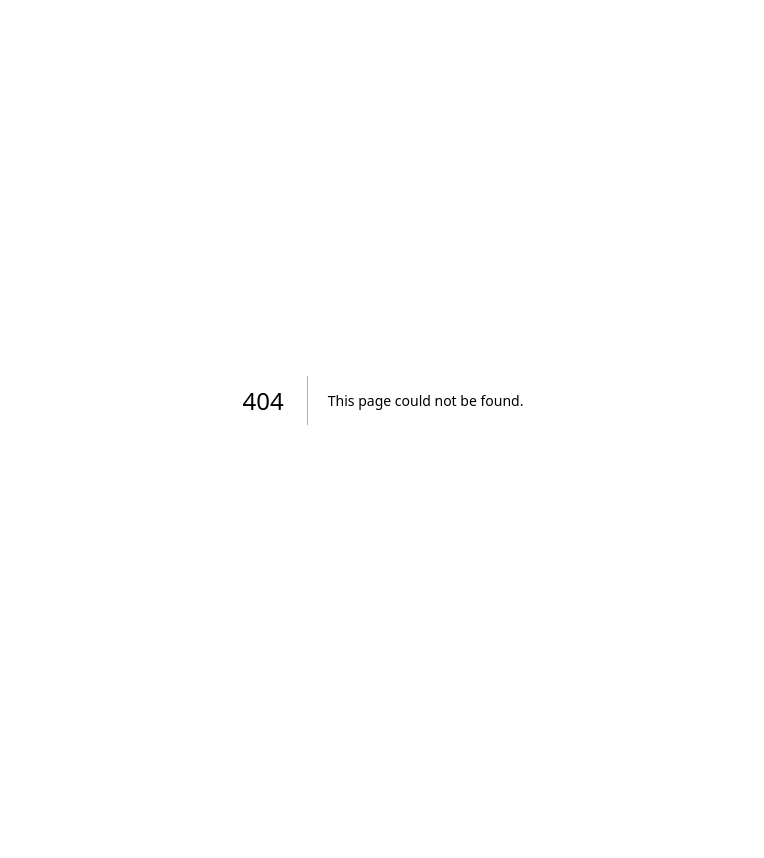
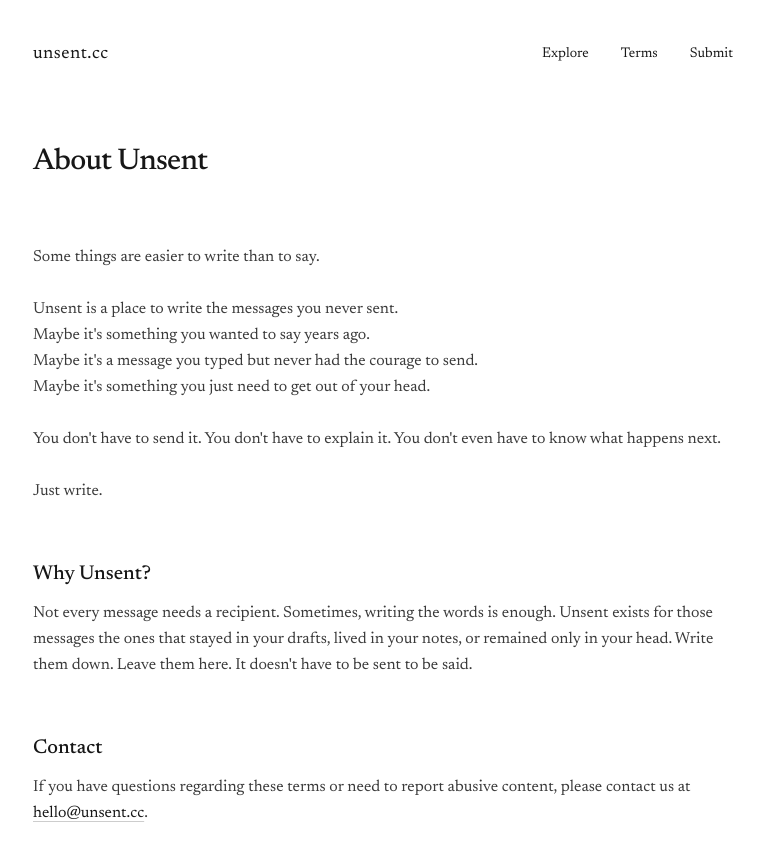
Before and after one commit to byanrkh/unsent.cc, a Next.js app: page /about in a window 1280 px wide. Before the commit this address had no page. Shown: the top 858 px of the page, without its empty margins (257-1021 px from the left). Before the commit the page ends 800 px from the top, so only its background shows below. Built offline with nearby package versions, Linux system fonts and the light colour scheme; a web font is replaced by a local one.

Commit message:
Unsent: shareable link

```diff
--- /dev/null
+++ b/app/(root)/about/page.tsx
@@ -0,0 +1,100 @@
+import type { Metadata } from "next";
+import Container from "@/components/Container";
+import Link from "next/link";
+
+const PAGE_TITLE = "About Unsent";
+const PAGE_DESCRIPTION =
+  "Terms of Service for unsent.cc — how anonymous submissions, content moderation, data storage, and your rights as a user work on the platform.";
+
+export const metadata: Metadata = {
+  title: PAGE_TITLE,
+  description: PAGE_DESCRIPTION,
+  alternates: {
+    canonical: "/terms",
+  },
+  openGraph: {
+    title: PAGE_TITLE,
+    description: PAGE_DESCRIPTION,
+    url: "/terms",
+  },
+  twitter: {
+    title: PAGE_TITLE,
+    description: PAGE_DESCRIPTION,
+  },
+};
+
+function renderListItem(item: string) {
+  const separatorIndex = item.indexOf(": ");
+  if (separatorIndex === -1) return item;
+
+  const lead = item.slice(0, separatorIndex);
+  const rest = item.slice(separatorIndex + 2);
+
+  return (
+    <>
+      <strong className="font-medium text-[#171717]">{lead}:</strong> {rest}
+    </>
+  );
+}
+
+export default function Page() {
+  return (
+    <Container>
+      <article className="pb-16 sm:pb-24">
+        <header className="mb-12 sm:mb-16">
+          <h1 className="text-2xl font-medium tracking-tight text-[#171717] sm:text-3xl">
+            {PAGE_TITLE}
+          </h1>
+        </header>
+
+        <p className="text-[15px] leading-relaxed text-[#3a3a3a] sm:text-base">
+          Some things are easier to write than to say.
+          <br />
+          <br />
+          Unsent is a place to write the messages you never sent.
+          <br /> Maybe it's something you wanted to say years ago.
+          <br /> Maybe it's a message you typed but never had the courage to
+          send.
+          <br />
+          Maybe it's something you just need to get out of your head.
+          <br />
+          <br />
+          You don't have to send it. You don't have to explain it. You don't
+          even have to know what happens next.
+          <br />
+          <br /> Just write.
+        </p>
+
+        <section className="mt-10 sm:mt-14">
+          <h2 className="text-lg font-medium text-[#171717] sm:text-xl">
+            Why Unsent?
+          </h2>
+          <p className="mt-3 text-[15px] leading-relaxed text-[#3a3a3a] sm:text-base">
+            Not every message needs a recipient. Sometimes, writing the words is
+            enough. Unsent exists for those messages the ones that stayed in
+            your drafts, lived in your notes, or remained only in your head.
+            Write them down. Leave them here. It doesn't have to be sent to be
+            said.
+          </p>
+        </section>
+
+        <section className="mt-10 sm:mt-14">
+          <h2 className="text-lg font-medium text-[#171717] sm:text-xl">
+            Contact
+          </h2>
+          <p className="mt-3 text-[15px] leading-relaxed text-[#3a3a3a] sm:text-base">
+            If you have questions regarding these terms or need to report
+            abusive content, please contact us at{" "}
+            <Link
+              href="mailto:hello@unsent.cc"
+              className="text-[#171717] underline decoration-[#9c9c9c]/50 underline-offset-4 transition-opacity hover:opacity-55"
+            >
+              hello@unsent.cc
+            </Link>
+            .
+          </p>
+        </section>
+      </article>
+    </Container>
+  );
+}
--- a/app/(root)/terms/page.tsx
+++ b/app/(root)/terms/page.tsx
@@ -182,10 +182,10 @@
             If you have questions regarding these terms or need to report
             abusive content, please contact us at{" "}
             <Link
-              href="mailto:just@unsent.cc"
+              href="mailto:hello@unsent.cc"
               className="text-[#171717] underline decoration-[#9c9c9c]/50 underline-offset-4 transition-opacity hover:opacity-55"
             >
-              just@unsent.cc
+              hello@unsent.cc
             </Link>
             .
           </p>
```
